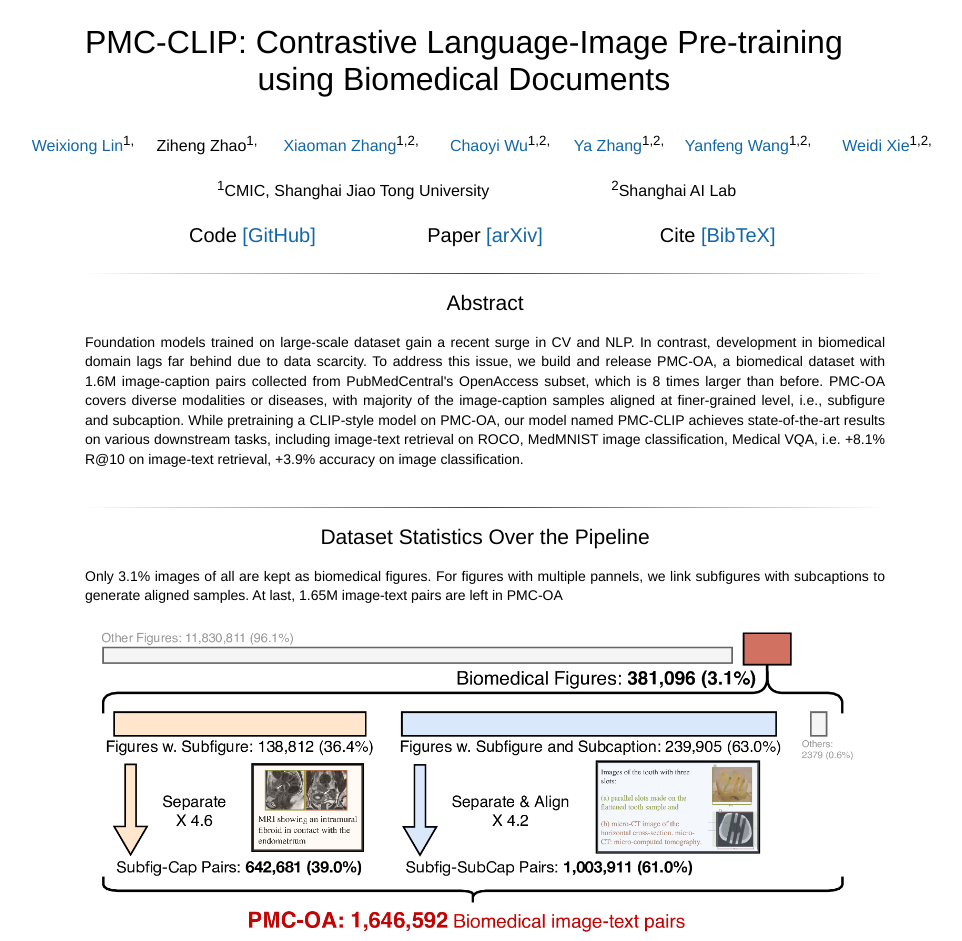
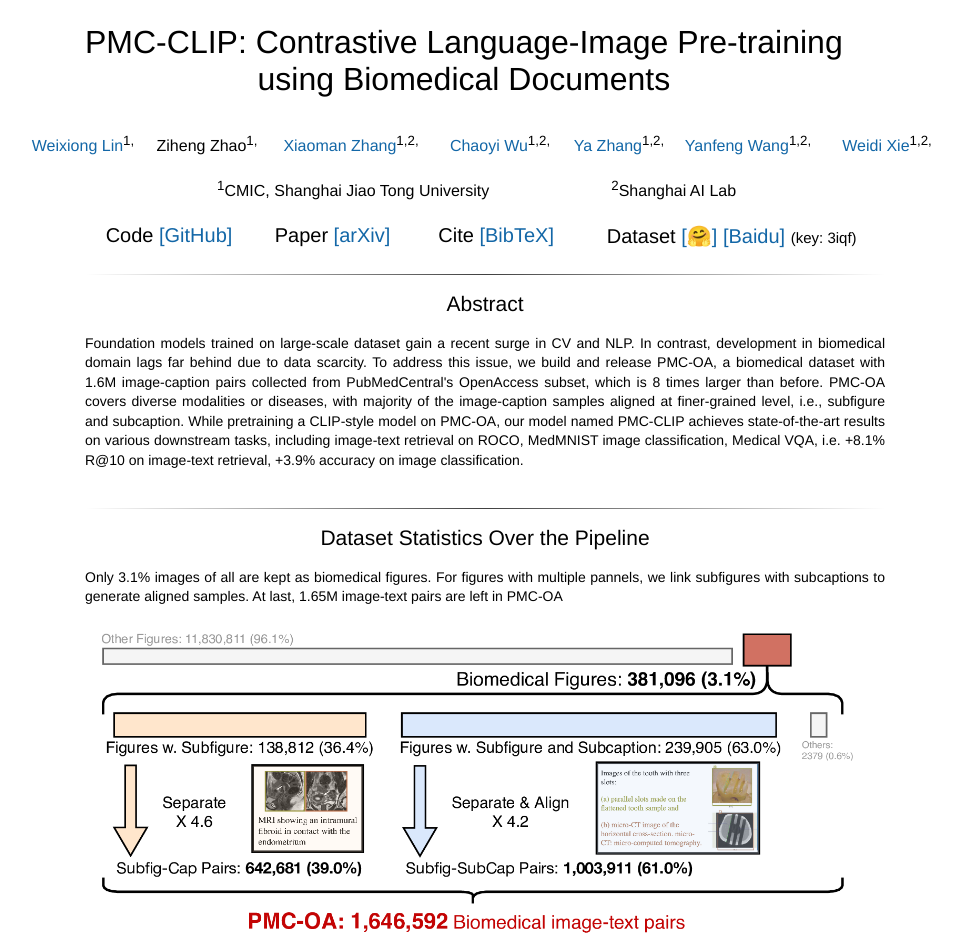
Before and after one commit to WeixiongLin/PMC-CLIP, a plain HTML site: page docs/index.html in a window 1280 px wide. Shown: the top 941 px of the page, without its empty margins (155-1117 px from the left). Drawn offline with Linux system fonts and the light colour scheme; a web font is replaced by a local one.

Commit message:
add dataset link

```diff
--- a/docs/index.html
+++ b/docs/index.html
@@ -251,7 +251,7 @@
         </tr></tbody>
     </table>
 
-	<table align="center" width="700px">
+	<table align="center" width="800px">
     <tbody><tr>
       <td align="center" width="200px">
       <center>
@@ -279,6 +279,17 @@
             </span>
         </center>
     </td>
+
+      <td align="center" width="400px">
+        <center>
+            <br>
+            <span style="font-size:20px">
+            Dataset <a href="https://huggingface.co/datasets/axiong/pmc-oa">[🤗]</a>
+            <a href="https://pan.baidu.com/s/1mD51oOYbIOqDJSeiPNaCCg">[Baidu]</a> <span style="font-size: 15px">(key: 3iqf)</span>
+            </span>
+        </center>
+      </td>
+
     </tr></tbody>
   </table>
 
```
Lines whose indentation alone changed are shown as unchanged.
